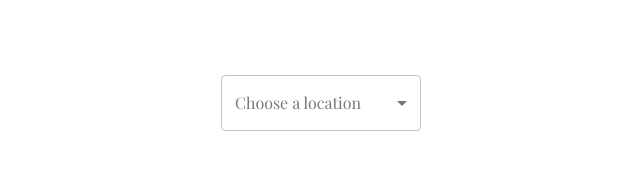
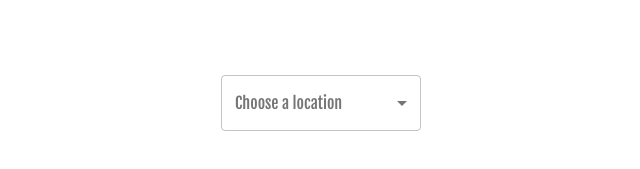
Before and after one commit to MaretIdris/react-and-mui-card-component, a React app: page / in a window 1280 px wide. Shown: the part 297-466 px from the top of the page, 319-959 px from the left. Built offline with nearby package versions, Linux system fonts and the light colour scheme.

Commit message:
Style the select dropdown

```diff
--- a/public/index.html
+++ b/public/index.html
@@ -10,7 +10,7 @@
       content="Web site created using create-react-app"
     />
     <link rel="manifest" href="public/manifest.json" />
-    <link href="https://fonts.googleapis.com/css2?family=Playfair+Display&display=swap" rel="stylesheet">
+    <link href="https://fonts.googleapis.com/css2?family=Dancing+Script:wght@700&family=Fjalla+One&display=swap" rel="stylesheet">
     <title>React Mock Data App</title>
   </head>
   <body>
--- a/src/components/App.js
+++ b/src/components/App.js
@@ -3,10 +3,27 @@ import '../css/index.css';
 import SelectLocation from "./SelectLocation";
 import LocationData from "./LocationData";
 import arrayOfLocations from '../data/arrayOfLocations';
-import {Button} from '@material-ui/core';
 import {MuiThemeProvider, createMuiTheme} from '@material-ui/core/styles';
 import purple from '@material-ui/core/colors/purple';
 import green from '@material-ui/core/colors/green';
+
+
+    /**
+     * Create a new theme that allows the default theme to be overriden.
+     * Docs: https://v3.material-ui.com/customization/themes/#muithemeprovider
+     */
+    const myTheme = createMuiTheme({
+        palette: {
+            primary: purple,
+            secondary: green,
+        },
+        status: {
+            danger: 'orange',
+        },
+        typography: {
+            fontFamily: ['Dancing Script', 'Fjalla One'].join(','),
+        },
+    });
 
 class App extends Component {
     constructor(props) {
@@ -21,29 +38,12 @@ class App extends Component {
         this.setState({selectedLocationIndex: index});
     };
 
-    /**
-     * Create a new theme that allows the default theme to be overriden.
-     * Docs: https://v3.material-ui.com/customization/themes/#muithemeprovider
-     */
-    myTheme = createMuiTheme({
-        palette: {
-            primary: purple,
-            secondary: green,
-        },
-        status: {
-            danger: 'orange',
-        },
-        typography: {
-            fontFamily: ['Playfair Display'],
-        },
-    });
-
     render() {
         const {arrayOfLocations} = this.state;
         const {selectedLocationIndex} = this.state;
 
         return (
-            <MuiThemeProvider theme={this.myTheme}>
+            <MuiThemeProvider theme={myTheme}>
                 <React.Fragment>
                     <SelectLocation
                         arrayOfLocations={arrayOfLocations}
@@ -56,10 +56,4 @@ class App extends Component {
     }
 }
 
-//     componentDidMount() {
-//         // Take the selected option's position in the array: 0, 1, 2 etc
-//         // and set the state's selectedLocation with this number.
-//     }
-// }
-
 export default App;
--- a/src/components/SelectLocation.js
+++ b/src/components/SelectLocation.js
@@ -35,15 +35,17 @@ class SelectLocation extends Component {
             <div id="select-container">
                 <FormControl
                     variant="outlined"
-                    className={classes.formControl}>
+                    className={classes.formControl}
+                >
                     <InputLabel>Choose a location</InputLabel>
                     <Select
+                        className={classes.bla}
                         onChange={handleChange}
                         label="Choose a location">
                         {
                             // Print out location names from the arrayOfLocations.js file
                             arrayOfLocations.map(
-                                (location, index) => <MenuItem key={index} value={index}>{location.location}</MenuItem>)
+                                (location, index) => <MenuItem className={classes.bla} key={index} value={index}>{location.location}</MenuItem>)
                         }
                     </Select>
                 </FormControl>
@@ -61,7 +63,14 @@ SelectLocation.propTypes = {
 const myStyles = {
     formControl: {
         minWidth: 200,
+        '& label': {
+            fontFamily: ['Fjalla One'].join(","),
+        },
     },
+    bla: {
+        color: "red",
+        fontFamily: ['Fjalla One'].join(","),
+    }
 };
 
 /** Wrap the "actual component" w/ the one that Material UI will generate (this passes the props `classes` down).  */
```
